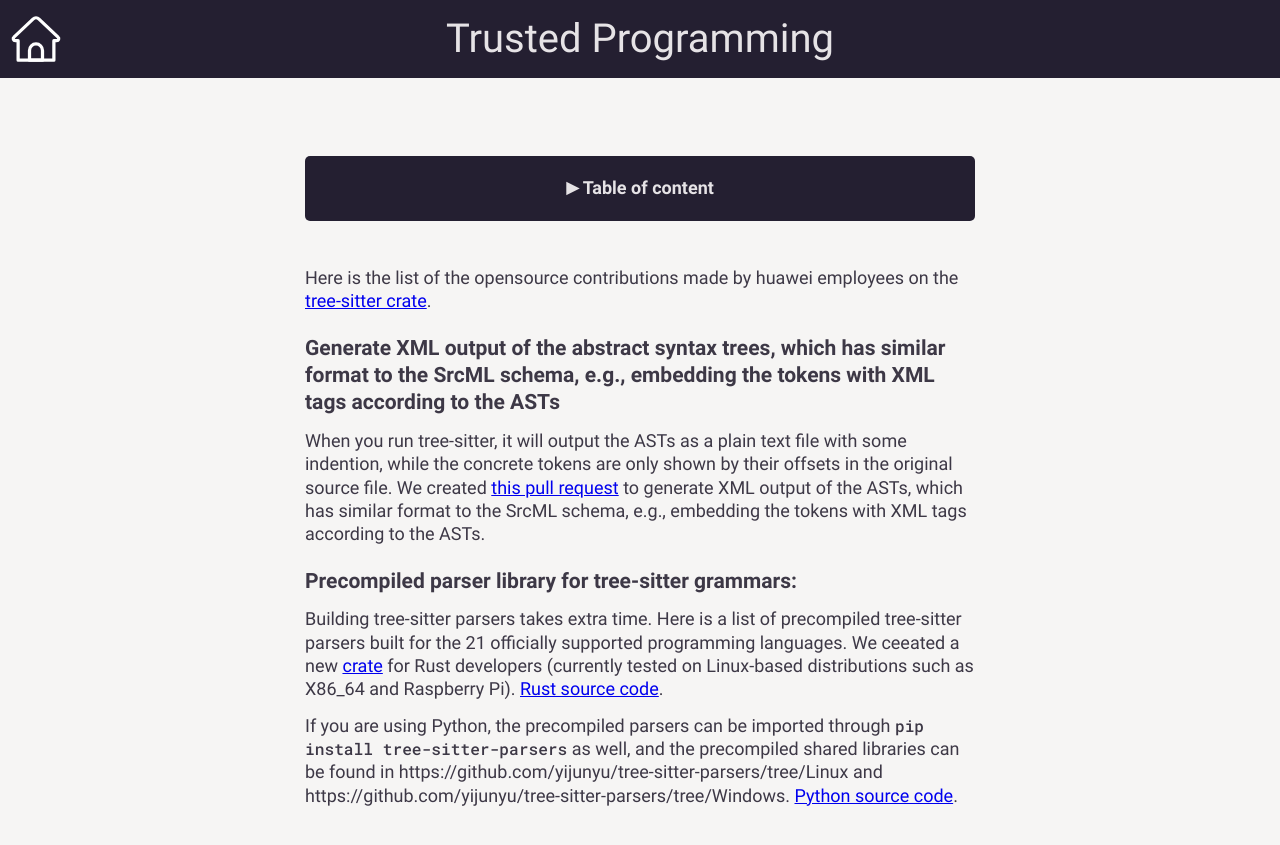
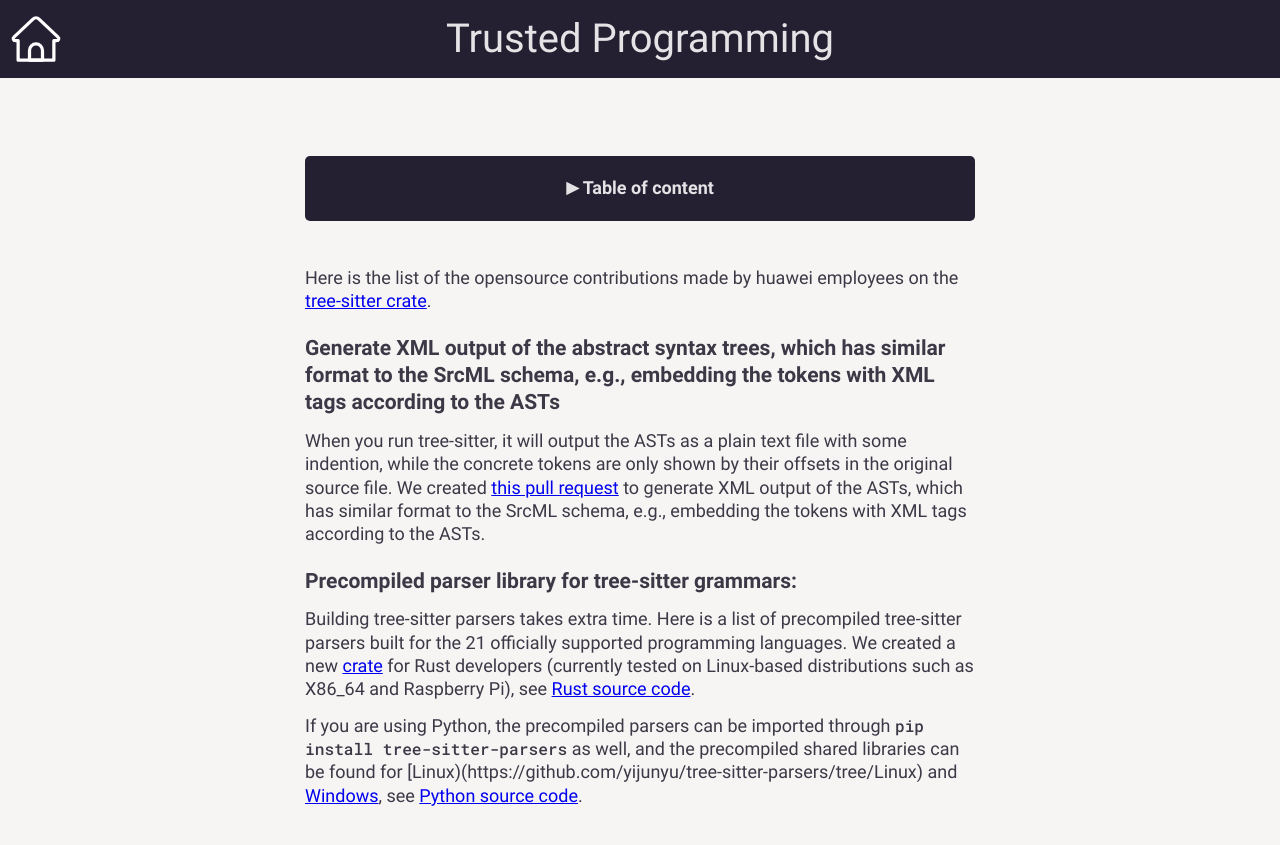
Before and after one commit to yijunyu/trusted-programming.github.io, a Jekyll site: the page built from articles/tree-sitter.md, in a window 1280 px wide. Shown: the top 845 px of the page. Built offline with Jekyll 4.4.1, drawn with Linux system fonts in a browser that asks for light colours.

Commit message:
Update tree-sitter.md

```diff
--- a/articles/tree-sitter.md
+++ b/articles/tree-sitter.md
@@ -13,8 +13,7 @@
 ### Precompiled parser library for tree-sitter grammars:
 
 Building tree-sitter parsers takes extra time. Here is a list of precompiled tree-sitter parsers built for the 21 officially supported programming languages.
-We ceeated a new [crate](https://crates.io/crates/tree-sitter-parsers) for Rust developers (currently tested on Linux-based distributions such as X86_64 and Raspberry Pi).
+We created a new [crate](https://crates.io/crates/tree-sitter-parsers) for Rust developers (currently tested on Linux-based distributions such as X86_64 and Raspberry Pi), see
 [Rust source code](https://github.com/yijunyu/tree-sitter-parsers/tree/rust).
 
-If you are using Python, the precompiled parsers can be imported through `pip install tree-sitter-parsers` as well, and the precompiled shared libraries can be found in
-https://github.com/yijunyu/tree-sitter-parsers/tree/Linux and https://github.com/yijunyu/tree-sitter-parsers/tree/Windows. [Python source code](https://github.com/yijunyu/tree-sitter-parsers).
+If you are using Python, the precompiled parsers can be imported through `pip install tree-sitter-parsers` as well, and the precompiled shared libraries can be found for [Linux)(https://github.com/yijunyu/tree-sitter-parsers/tree/Linux) and [Windows](https://github.com/yijunyu/tree-sitter-parsers/tree/Windows), see [Python source code](https://github.com/yijunyu/tree-sitter-parsers).
```
